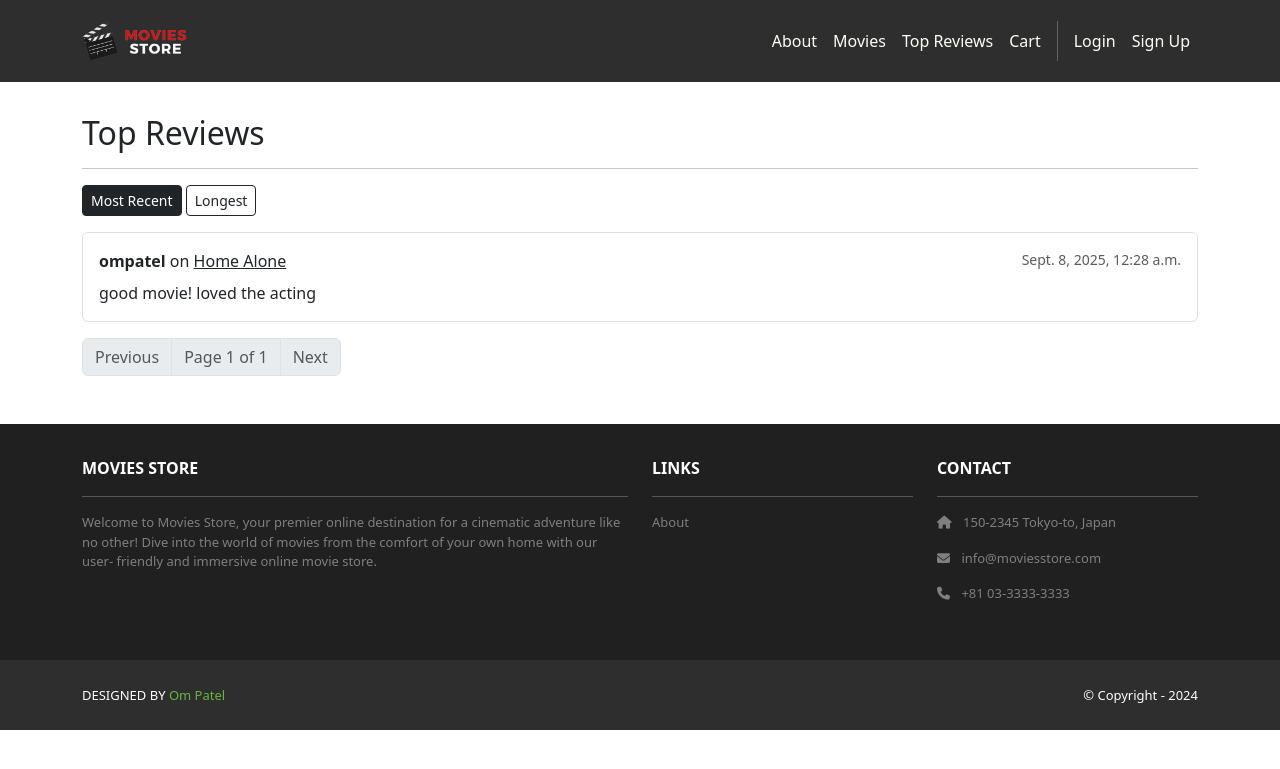
After one commit to om423/moviesstore, a Django app: page /movies/reviews/top/ in a window 1280 px wide. The commit adds this page. Shown: the top 769 px of the page. Run offline with Django 5.2, Linux system fonts and the light colour scheme; data comes from the database, SQL or seed files in the repository; both versions use the stored data as it was after the commit; some libraries are stand-ins or nearby versions.

Commit message:
Add Top Reviews feature

```diff
--- a/accounts/urls.py
+++ b/accounts/urls.py
@@ -1,8 +1,7 @@
 from django.urls import path
 from . import views
-
 urlpatterns = [
-    path('signup/', views.signup, name='accounts.signup'),
+    path('signup', views.signup, name='accounts.signup'),
     path('login/', views.login, name='accounts.login'),
     path('logout/', views.logout, name='accounts.logout'),
     path('orders/', views.orders, name='accounts.orders'),
--- a/accounts/views.py
+++ b/accounts/views.py
@@ -29,7 +29,6 @@ def login(request):
         else:
             auth_login(request, user)
             return redirect('home.index')
-
 def signup(request):
     template_data = {}
     template_data['title'] = 'Sign Up'
--- a/movies/templates/movies/edit_review.html
+++ b/movies/templates/movies/edit_review.html
@@ -11,8 +11,7 @@
           <p>
             <label for="comment">Comment:</label>
             <textarea name="comment" required
-            class="form-control" id="comment">{{
-            template_data.review.comment }}</textarea>
+            class="form-control" id="comment">{{template_data.review.comment }}</textarea>
           </p>
           <div class="text-start">
             <button type="submit"
--- a/movies/templates/movies/show.html
+++ b/movies/templates/movies/show.html
@@ -43,9 +43,7 @@
             <p class="card-text">{{ review.comment }}</p>
             {% if user.is_authenticated and user == review.user %}
             <a class="btn btn-primary"
-              href="{% url 'movies.edit_review'
-              id=template_data.movie.id
-              review_id=review.id %}">Edit
+              href="{% url 'movies.edit_review'id=template_data.movie.id review_id=review.id %}">Edit
             </a>
             <a class="btn btn-danger"
               href="{% url 'movies.delete_review'
--- /dev/null
+++ b/movies/templates/movies/top_reviews.html
@@ -0,0 +1,69 @@
+{% extends 'base.html' %}
+{% block content %}
+<div class="p-3">
+  <div class="container">
+    <div class="row mt-3">
+      <div class="col mx-auto mb-3">
+        <h2>Top Reviews</h2>
+        <hr />
+
+        <div class="mb-3">
+          <a class="btn btn-outline-dark btn-sm {% if template_data.sort == 'recent' %}active{% endif %}"
+             href="{% url 'movies.top_reviews' %}?sort=recent">Most Recent</a>
+          <a class="btn btn-outline-dark btn-sm {% if template_data.sort == 'longest' %}active{% endif %}"
+             href="{% url 'movies.top_reviews' %}?sort=longest">Longest</a>
+        </div>
+
+        {% if template_data.page_obj.object_list %}
+          <ul class="list-group">
+            {% for review in template_data.page_obj.object_list %}
+              <li class="list-group-item pb-3 pt-3">
+                <div class="d-flex justify-content-between">
+                  <div>
+                    <b>{{ review.user.username }}</b> on
+                    <a class="link-dark" href="{% url 'movies.show' id=review.movie.id %}">
+                      {{ review.movie.name }}
+                    </a>
+                  </div>
+                  <small class="text-muted">{{ review.date }}</small>
+                </div>
+                <p class="mt-2 mb-0">{{ review.comment }}</p>
+              </li>
+            {% endfor %}
+          </ul>
+
+          <nav class="mt-3">
+            <ul class="pagination">
+              {% if template_data.page_obj.has_previous %}
+                <li class="page-item">
+                  <a class="page-link"
+                     href="?sort={{ template_data.sort }}&page={{ template_data.page_obj.previous_page_number }}">Previous</a>
+                </li>
+              {% else %}
+                <li class="page-item disabled"><span class="page-link">Previous</span></li>
+              {% endif %}
+
+              <li class="page-item disabled">
+                <span class="page-link">
+                  Page {{ template_data.page_obj.number }} of {{ template_data.page_obj.paginator.num_pages }}
+                </span>
+              </li>
+
+              {% if template_data.page_obj.has_next %}
+                <li class="page-item">
+                  <a class="page-link"
+                     href="?sort={{ template_data.sort }}&page={{ template_data.page_obj.next_page_number }}">Next</a>
+                </li>
+              {% else %}
+                <li class="page-item disabled"><span class="page-link">Next</span></li>
+              {% endif %}
+            </ul>
+          </nav>
+        {% else %}
+          <p>No reviews yet.</p>
+        {% endif %}
+      </div>
+    </div>
+  </div>
+</div>
+{% endblock content %}
--- a/movies/urls.py
+++ b/movies/urls.py
@@ -4,9 +4,12 @@ from . import views
 urlpatterns = [
     path('', views.index, name='movies.index'),
     path('<int:id>/', views.show, name='movies.show'),
+
+    # reviews CRUD from Chapter 9
     path('<int:id>/review/create/', views.create_review, name='movies.create_review'),
-    path('<int:id>/review/<int:review_id>/edit/',
-        views.edit_review, name='movies.edit_review'),
-    path('<int:id>/review/<int:review_id>/delete/',
-        views.delete_review, name='movies.delete_review'),
+    path('<int:id>/review/<int:review_id>/edit/', views.edit_review, name='movies.edit_review'),
+    path('<int:id>/review/<int:review_id>/delete/', views.delete_review, name='movies.delete_review'),
+
+    # NEW: “Top comments across all movies”
+    path('reviews/top/', views.top_reviews, name='movies.top_reviews'),
 ]
--- a/movies/views.py
+++ b/movies/views.py
@@ -1,6 +1,8 @@
 from django.shortcuts import render, redirect, get_object_or_404
 from .models import Movie, Review
 from django.contrib.auth.decorators import login_required
+from django.core.paginator import Paginator
+from django.db.models.functions import Length
 
 def index(request):
     search_term = request.GET.get('search')
@@ -60,3 +62,35 @@ def delete_review(request, id, review_id):
         user=request.user)
     review.delete()
     return redirect('movies.show', id=id)
+
+def top_reviews(request):
+    """
+    Shows 'top' comments across all movies with their authors.
+    Sorting:
+      - default (?sort=recent): most recent first
+      - ?sort=longest: longest comments first (ties by most recent)
+    Pagination: 10 per page. Optional ?page=2
+    Optional cap: ?limit=50 (useful if TA wants just 'top N')
+    """
+    sort = request.GET.get('sort', 'recent')  # 'recent' | 'longest'
+    qs = Review.objects.select_related('user', 'movie')
+
+    if sort == 'longest':
+        qs = qs.annotate(comment_len=Length('comment')).order_by('-comment_len', '-date')
+    else:
+        qs = qs.order_by('-date')
+
+    # Optional limit
+    limit = request.GET.get('limit')
+    if limit and limit.isdigit():
+        qs = qs[:int(limit)]
+
+    paginator = Paginator(qs, 10)
+    page_obj = paginator.get_page(request.GET.get('page'))
+
+    template_data = {
+        'title': 'Top Reviews',
+        'page_obj': page_obj,
+        'sort': sort,
+    }
+    return render(request, 'movies/top_reviews.html', {'template_data': template_data})
--- a/moviesstore/templates/base.html
+++ b/moviesstore/templates/base.html
@@ -24,6 +24,7 @@
           <div class="navbar-nav ms-auto navbar-ml">
             <a class="nav-link" href="{% url 'home.about' %}">About</a>
             <a class="nav-link" href="{% url 'movies.index' %}">Movies</a>
+            <a class="nav-link" href="{% url 'movies.top_reviews' %}">Top Reviews</a>
             <a class="nav-link" href="{% url 'cart.index' %}">Cart</a>
             <div class="vr bg-white mx-2 d-none d-lg-block"></div>
             {% if user.is_authenticated %}
@@ -90,9 +91,7 @@
         <div class="me-5 text-white">
           <span>DESIGNED BY
             <a href="https://www.x.com/danielgarax"
-            target="_blank">DANIEL CORREA</a> &
-            <a href="https://www.x.com/greglim81"
-            target="_blank">GREG LIM</a>
+            target="_blank">Om Patel</a>
           </span>
         </div>
         <div class="text-white">
```
Also changed, not shown: accounts/templates/accounts/login.html (+44 -0 lines), cart/views.py (+1 -7 lines), cart/urls.py (line endings or trailing spaces), db.sqlite3, media/movie_images/Avatar.webp (added), media/movie_images/Despicable_Me_2010_animated_feature_film.jpg (added), media/movie_images/The_Avengers_2012_film_poster.jpg (added), media/movie_images/cars.jpeg (added).
